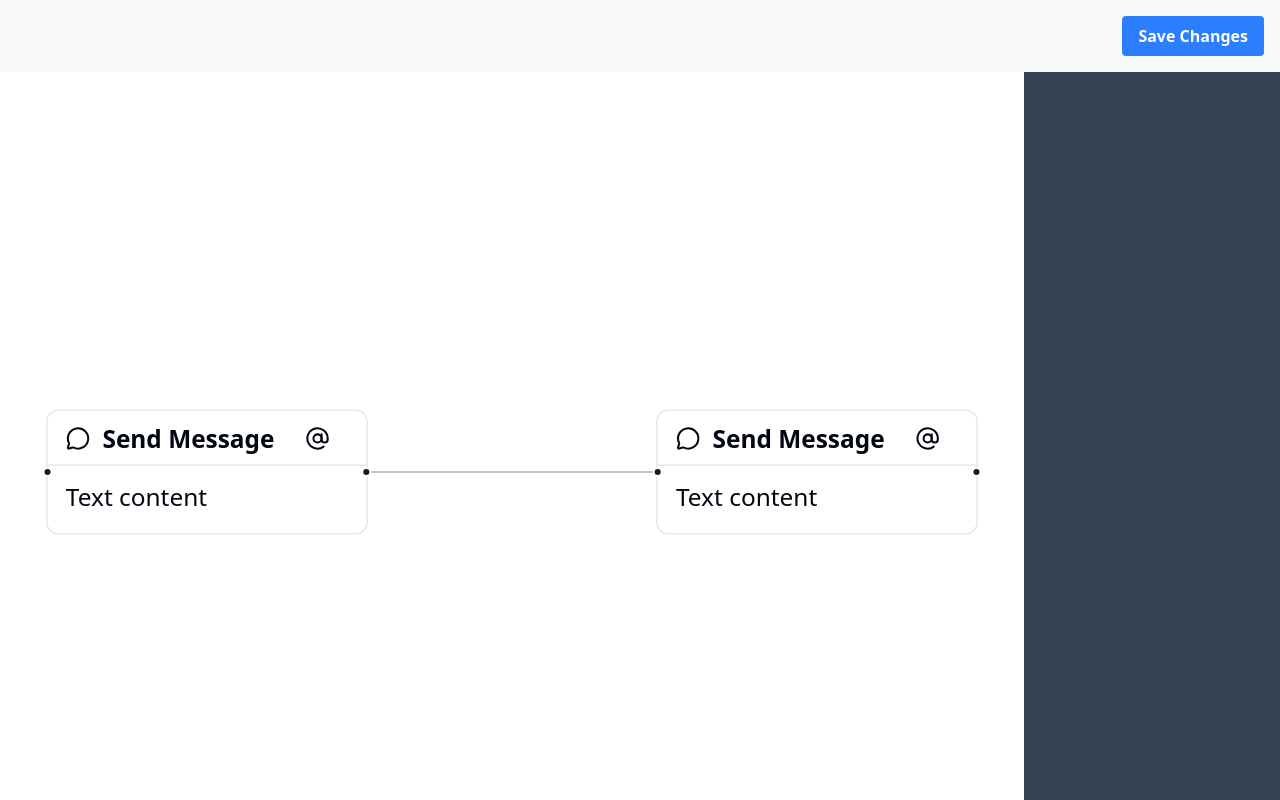
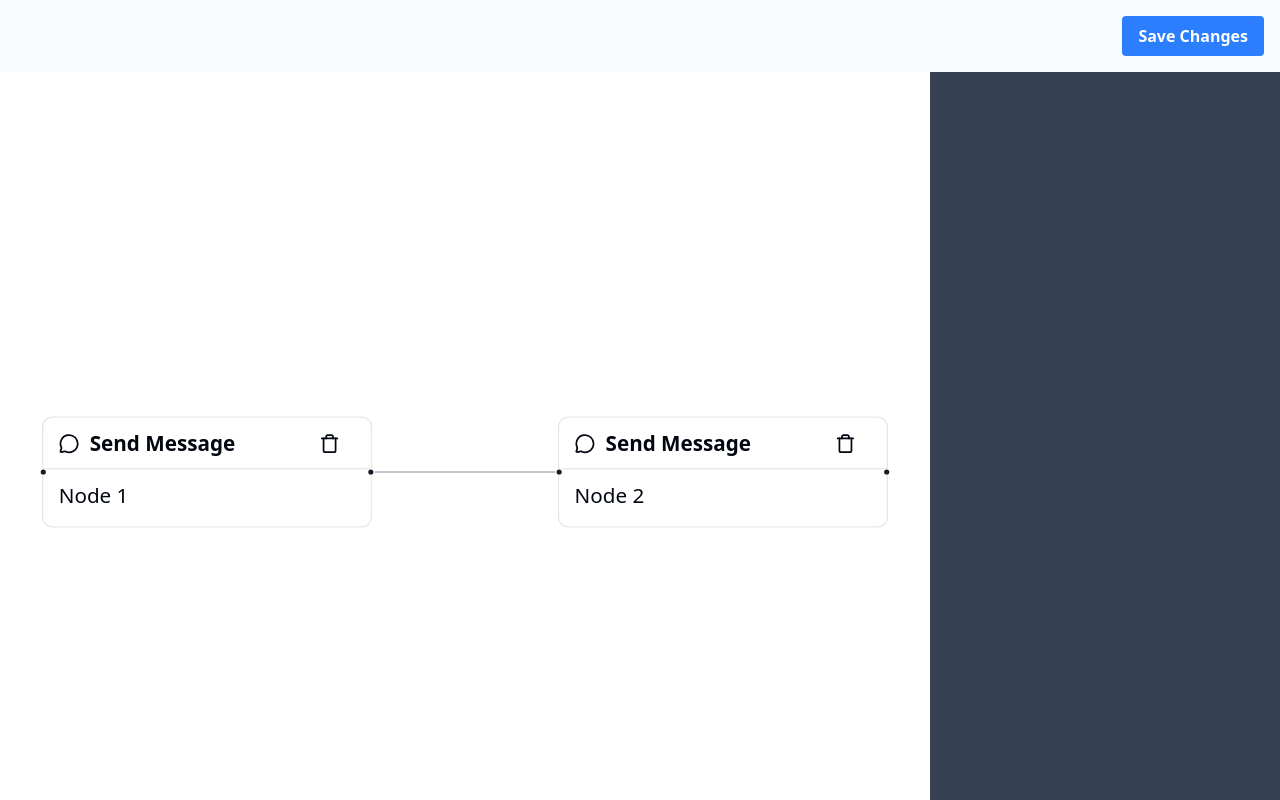
Before and after one commit to amit-ksh/react-flow-app, a React (Vite) app: page / in a window 1280 px wide. Built offline with nearby package versions, Linux system fonts and the light colour scheme.

Commit message:
feat: data structure of node and edge

```diff
--- a/src/App.tsx
+++ b/src/App.tsx
@@ -10,12 +10,12 @@ function App() {
         </button>
       </header>
 
-      <div className="grid grid-cols-5 h-full">
-        <section className="col-span-4 h-full">
+      <div className="grid grid-cols-[1fr_350px] h-full">
+        <section className="col-span-1 h-full">
           <FlowBuilder />
         </section>
 
-        <section className="h-full col-span-1 bg-gray-700">
+        <section className="h-full bg-gray-700">
           {/* Node panel */}
         </section>
       </div>
--- a/src/components/flow-builder/flow-builder.tsx
+++ b/src/components/flow-builder/flow-builder.tsx
@@ -1,13 +1,17 @@
 import { useState, useCallback } from 'react';
-import { ReactFlow, applyNodeChanges, applyEdgeChanges, addEdge, type NodeChange, type EdgeChange } from '@xyflow/react';
+import { ReactFlow, applyNodeChanges, applyEdgeChanges, addEdge, type NodeChange, type EdgeChange, type Connection } from '@xyflow/react';
 import '@xyflow/react/dist/style.css';
 import { NODE_TYPES } from './node';
 
 const initialNodes = [
-  { id: 'n1', type: "textNode", position: { x: 0, y: 0 }, data: { text: 'Node 1', type: 'whatsapp', to: [] } },
+  { id: 'n1', type: "textNode", position: { x: 0, y: 0 }, data: { text: 'Node 1', type: 'whatsapp', to: ['n2'] } },
   { id: 'n2', type: "textNode", position: { x: 400, y: 0 }, data: { text: 'Node 2', type: 'whatsapp', to: [] } },
 ];
-const initialEdges = [{ id: 'n1-n2', source: 'n1', target: 'n2' }];
+const initialEdges = initialNodes.flatMap((node) =>
+  node.data.to.map((targetId) => ({
+    id: `e${node.id}-${targetId}`, source: node.id, target: targetId, data: { from: node.id, to: targetId },
+  }))
+);
 
 export  function FlowBuilder() {
   const [nodes, setNodes] = useState<typeof initialNodes>(initialNodes);
@@ -22,7 +26,7 @@ export  function FlowBuilder() {
     [],
   );
   const onConnect = useCallback(
-    (params: Parameters<typeof addEdge>[0]) => setEdges((edgesSnapshot) => addEdge(params, edgesSnapshot)),
+    (params: Connection) => setEdges((edgesSnapshot) => addEdge(params, edgesSnapshot)),
     [],
   );
 
--- a/src/components/flow-builder/node/text-node.tsx
+++ b/src/components/flow-builder/node/text-node.tsx
@@ -7,11 +7,11 @@ import {
   BaseNodeHeader,
   BaseNodeHeaderTitle,
 } from "@/components/ui/react-flow/base-node";
-import { Position, useNodeId, useReactFlow } from "@xyflow/react";
-import { AtSignIcon, MessageCircleIcon } from "lucide-react";
+import { Position, useNodeId, useReactFlow, type Node, type NodeProps } from "@xyflow/react";
+import { MessageCircleIcon, TrashIcon } from "lucide-react";
 import { BaseHandle } from "@/components/base-handle";
 
-export const TextNode = memo(() => {
+export const TextNode = memo((props: NodeProps<Node<{ text: string; type: string; to: string[] }>>) => {
   const id = useNodeId();
   const { setNodes } = useReactFlow();
 
@@ -20,10 +20,12 @@ export const TextNode = memo(() => {
   }, [id, setNodes]);
 
   return (
-    <BaseNode>
-      <BaseNodeHeader className="border-b h-9">
-        <MessageCircleIcon className="size-4" />
-        <BaseNodeHeaderTitle>Send Message</BaseNodeHeaderTitle>
+    <BaseNode className="min-w-64">
+      <BaseNodeHeader className="w-full border-b h-10 justify-between">
+        <div className="flex items-center gap-2">
+            <MessageCircleIcon className="size-4" />
+            <BaseNodeHeaderTitle>Send Message</BaseNodeHeaderTitle>
+        </div>
 
         <Button
           variant="ghost"
@@ -32,14 +34,16 @@ export const TextNode = memo(() => {
           aria-label="Delete Node"
           title="Delete Node"
         >
-          <AtSignIcon className="size-4" />
+          <TrashIcon className="size-4" />
         </Button>
       </BaseNodeHeader>
-      <BaseNodeContent>
-        <BaseHandle id="target-1" type="target" position={Position.Left} />
-        <p>Text content</p>
-        <BaseHandle id="target-2" type="source" position={Position.Right} />
+      <BaseNodeContent className="cursor-pointer">
+        <BaseHandle id={`handle-${id}-target`} type="target" position={Position.Left} />
+        <p>{props.data.text}</p>
+        <BaseHandle id={`handle-${id}-source`} type="source" position={Position.Right} />
       </BaseNodeContent>
     </BaseNode>
   );
 });
+
+TextNode.displayName = "TextNode";
```
Also changed, not shown: src/components/flow-builder/node/index.ts (line endings or trailing spaces).
